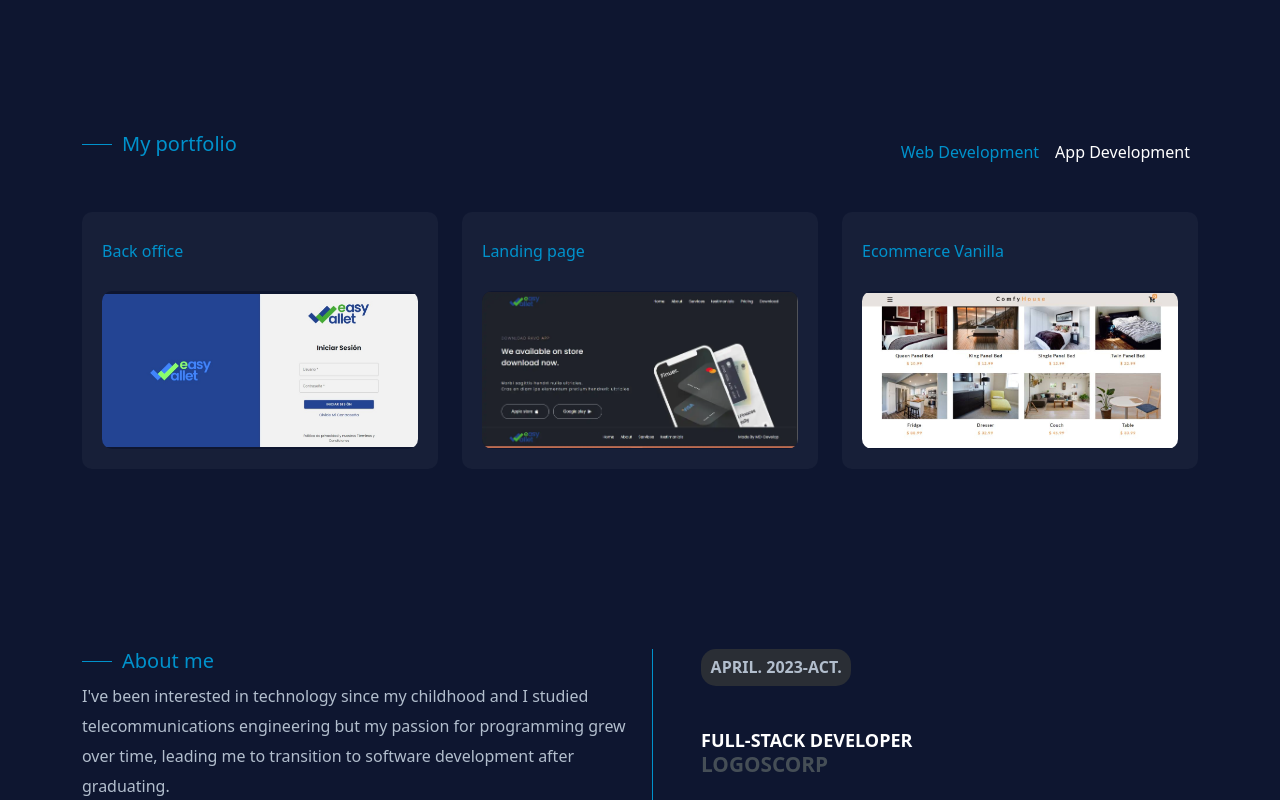
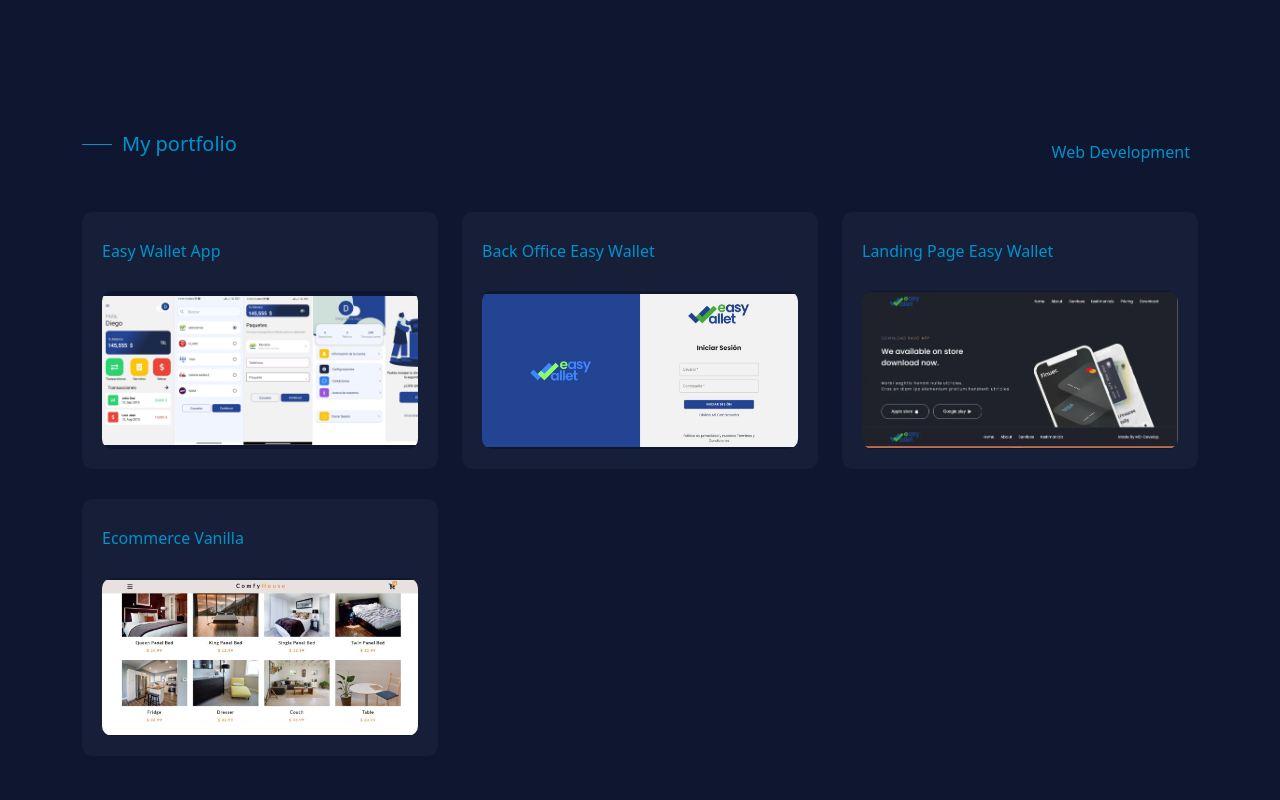
Before and after one commit to JoseDun/portfolio, a Next.js app: page / in a window 1280 px wide. Shown: the part 620-1420 px from the top of the page. Built offline with nearby package versions, Linux system fonts and the light colour scheme.

Commit message:
chore: Update portfolio category names and transitions

```diff
--- a/components/UI/Portfolio.jsx
+++ b/components/UI/Portfolio.jsx
@@ -48,14 +48,14 @@ const Portfolio = ({ dataPortfolio }) => {
               >
                 Web Development
               </button>
-              <button
+{/*               <button
                 className={` ${
                   filter === "Mobile App" ? active : ""
                 } secondary__btn text-white`}
                 onClick={() => setFilter("Mobile App")}
               >
                 App Development
-              </button>
+              </button> */}
             </div>
           </Col>
 
--- a/components/data/portfolio.js
+++ b/components/data/portfolio.js
@@ -1,16 +1,16 @@
 export const portfolio = [
   {
     id: "01",
-    title: "Wallet app",
+    title: "Easy Wallet App",
     img: "/images/app.jpg",
-    category: "Mobile App",
+    category: "Web",
     keyword: ["React Native", "Expo", "Tailwind CSS", "React Query", "Axios"],
     liveUrl: "https://github.com/JoseDun/app-wallet",
   },
 
   {
     id: "02",
-    title: "Back office",
+    title: "Back Office Easy Wallet",
     img: "/images/wallet.jpeg",
     category: "Web",
     keyword: ["React JS", "React Query", "Axios", "Bootstrap", "Mui"],
@@ -18,7 +18,7 @@ export const portfolio = [
   },
   {
     id: "03",
-    title: "Landing page",
+    title: "Landing Page Easy Wallet",
     img: "/images/landing.webp",
     category: "Web",
     keyword: ["Next.js", "Responsive Design"],
--- a/styles/portfolio-item.module.css
+++ b/styles/portfolio-item.module.css
@@ -4,7 +4,7 @@
   padding-top: 30px;
   border-radius: 10px;
   margin-bottom: 30px;
-  transition: all 0.4s ease-in;
+  transition: all 0.8s ease-in-out;
 }
 
 .portfolio__item h6 {
@@ -19,7 +19,7 @@
   background-color: transparent;
   gap: 5px;
   display: none;
-  transition: all 0.4s ease-in;
+  transition: all 0.8s ease-in-out;
 }
 .portfolio__item:hover .portfolio__box {
   display: flex;
```
